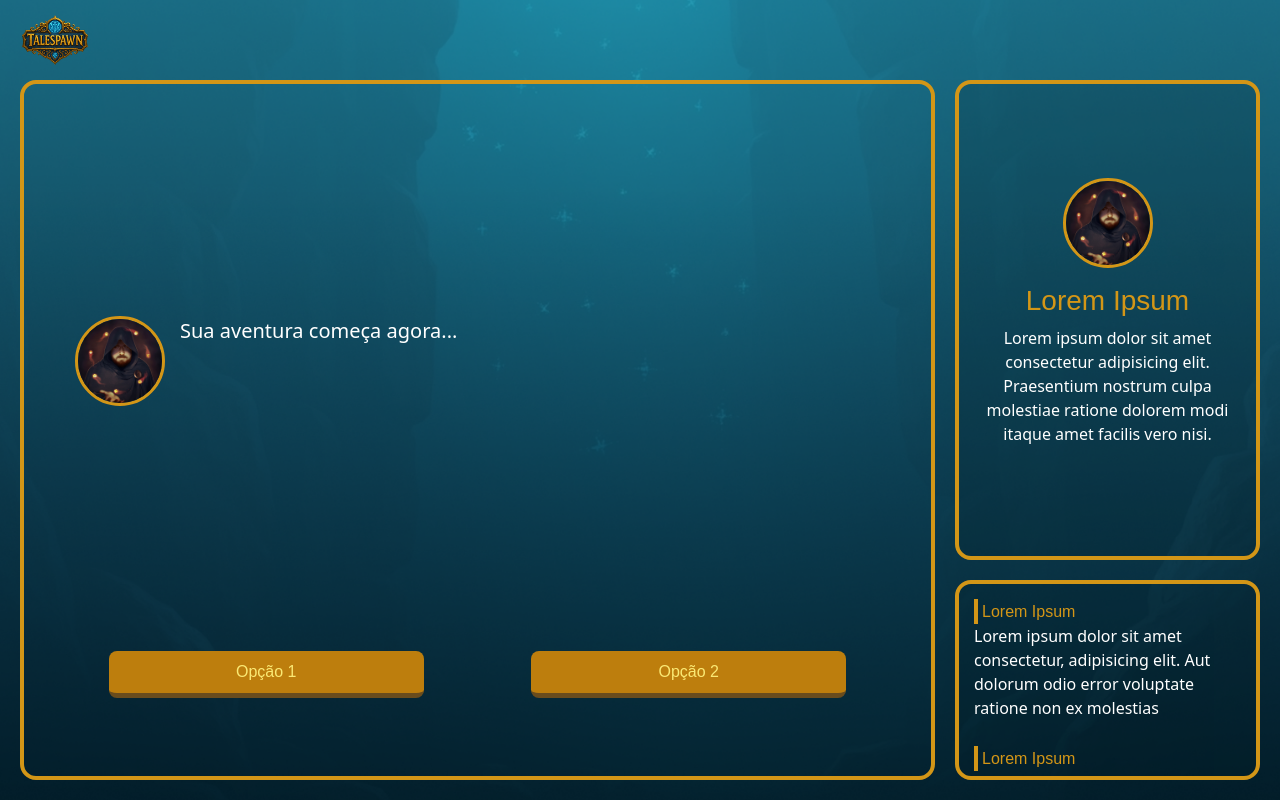
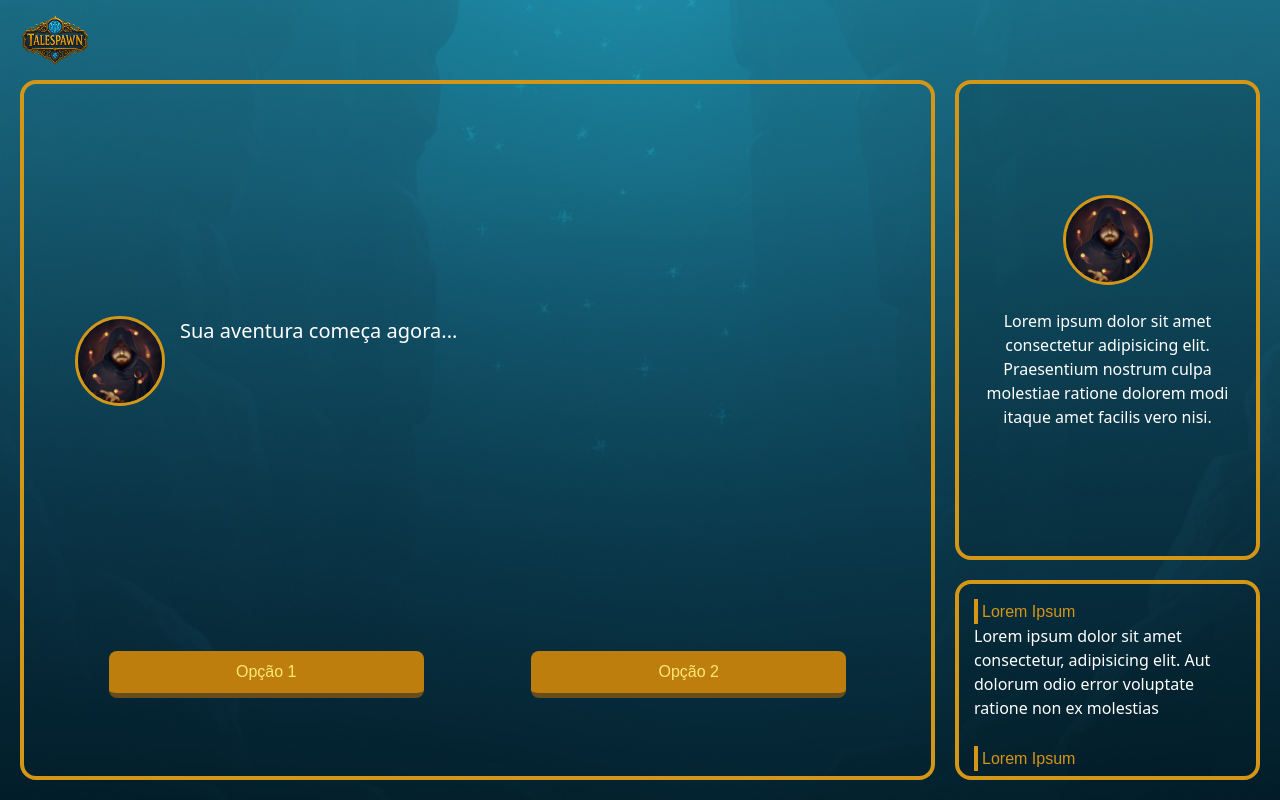
Before and after one commit to thesckurtt/talespawn_app_v2, a React (Vite) app: page /game in a window 1280 px wide. Built offline with nearby package versions, Linux system fonts and the light colour scheme; sample sign-in values are in the browser's storage; a web font is replaced by a local one.

Commit message:
Update Game.jsx

```diff
--- a/src/pages/Game.jsx
+++ b/src/pages/Game.jsx
@@ -4,7 +4,9 @@ import Typewriter from 'typewriter-effect';
 import { useAuth } from '../context/AuthContext';
 
 const Game = () => {
-  const { protectedRoute } = useAuth()
+  const { protectedRoute, user } = useAuth()
+  console.log(user.name)
+
   protectedRoute()
 
   const [isTyping, setIsTyping] = useState(false)
@@ -69,7 +71,7 @@ const Game = () => {
             <div className="rpg-profile-picture">
               <img src="./img/rpg-master.jpg" alt="" />
             </div>
-            <h1 className="rpg-text-title fs-3 mt-3">Lorem Ipsum</h1>
+            <h1 className="rpg-text-title fs-3 mt-3">{user.nickname}</h1>
             <p className="text-white">Lorem ipsum dolor sit amet consectetur adipisicing elit. Praesentium nostrum culpa
               molestiae ratione dolorem modi itaque amet facilis vero nisi.</p>
           </div>
```
